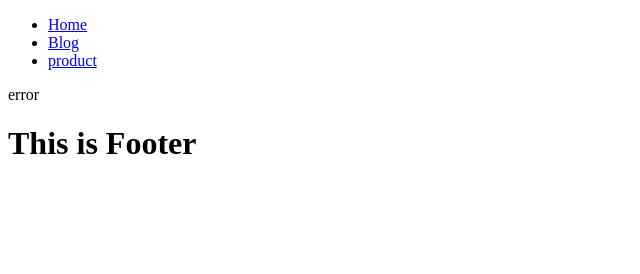
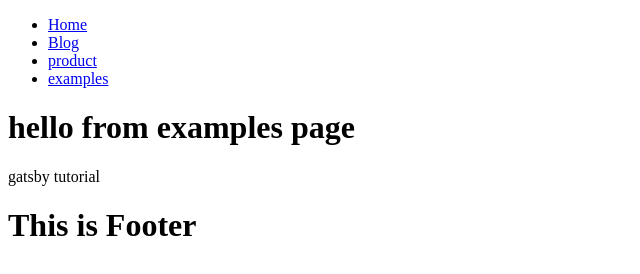
Before and after one commit to Sedki-Sghairi/gatsby-starter, a Gatsby site: page /examples in a window 1280 px wide. Before the commit this address had no page. Shown: the whole page, without its empty margins (0-640 px from the left). Built offline with nearby package versions, Linux system fonts and the light colour scheme; Gatsby itself is replaced by a stand-in of ours.

Commit message:
useStateQuery hooks

```diff
--- a/src/components/Navbar.js
+++ b/src/components/Navbar.js
@@ -13,6 +13,9 @@ const Navbar = () => {
 				<li>
 					<Link to="/products">product</Link>
 				</li>
+				<li>
+					<Link to="/examples">examples</Link>
+				</li>
 			</ul>
 		</nav>
 	);
--- /dev/null
+++ b/src/examples/Header.js
@@ -0,0 +1,26 @@
+import React from 'react';
+import { useStaticQuery, graphql } from 'gatsby';
+
+const getData = graphql`
+	{
+		site {
+			siteMetadata {
+				title
+				author
+				data
+				description
+				person {
+					age
+					name
+				}
+			}
+		}
+	}
+`;
+const Header = () => {
+	const { site: { siteMetadata: { title } } } = useStaticQuery(getData);
+
+	return <div>{title}</div>;
+};
+
+export default Header;
--- /dev/null
+++ b/src/pages/examples.js
@@ -0,0 +1,15 @@
+import React from 'react';
+import Header from '../examples/Header';
+import Layout from '../components/Layout';
+const examples = () => {
+	return (
+		<div>
+			<Layout>
+				<h1>hello from examples page</h1>
+				<Header />
+			</Layout>
+		</div>
+	);
+};
+
+export default examples;
```
